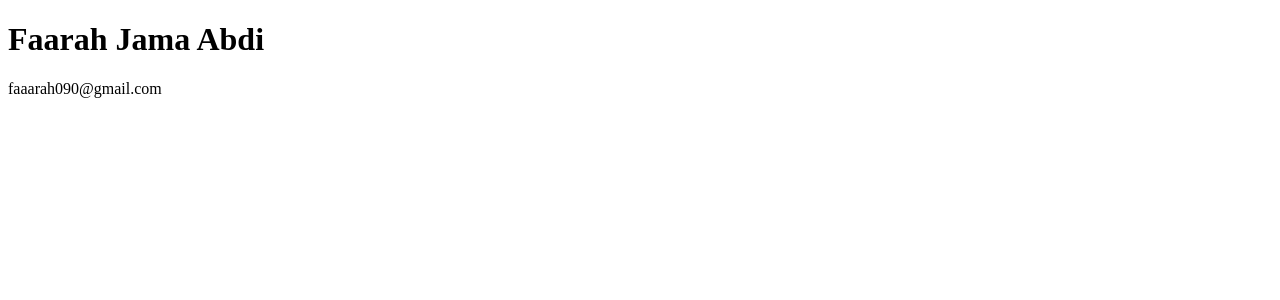
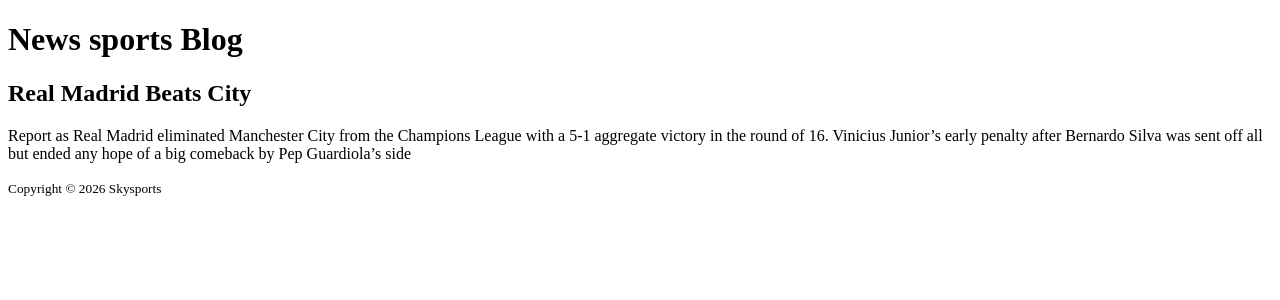
Before and after one commit to Hassan-The-Dev4/Dugsiiye-React, a React (Vite) app: page / in a window 1280 px wide. Shown: the top 300 px of the page. Built offline with nearby package versions, Linux system fonts and the light colour scheme.

Commit message:
submitted exercise 2

```diff
--- a/src/App.jsx
+++ b/src/App.jsx
@@ -1,9 +1,17 @@
-import { UserCard } from "./UserCard";
+import { Footer } from "./Footer";
+import { Header } from "./Header";
+import { Post } from "./Post";
+
 
 function App(){
   return (
+    <>
+    <Header />
+    <Post />
+    <Footer />
 
-    <UserCard />
+    </>
+
   )
 
 }
--- /dev/null
+++ b/src/Footer.jsx
@@ -0,0 +1,6 @@
+
+export const Footer = () => {
+    return (
+        <small>Copyright © 2026 Skysports</small>
+    )
+}
--- /dev/null
+++ b/src/Header.jsx
@@ -0,0 +1,8 @@
+
+
+export const Header = () => {
+    return (
+
+        <h1>News sports Blog</h1>
+    )
+}
--- /dev/null
+++ b/src/Post.jsx
@@ -0,0 +1,10 @@
+
+
+export const Post = () => {
+    return (
+        <>
+        <h2>Real Madrid Beats City</h2>
+        <p>Report as Real Madrid eliminated Manchester City from the Champions League with a 5-1 aggregate victory in the round of 16. Vinicius Junior’s early penalty after Bernardo Silva was sent off all but ended any hope of a big comeback by Pep Guardiola’s side</p>
+        </>
+    )
+}
--- a/src/UserCard.jsx
+++ /dev/null
@@ -1,11 +0,0 @@
-
-
-export const UserCard = ( ) => {
-
-    return (
-        <>
-        <h1>Faarah Jama Abdi</h1>
-        <p>faaarah090@gmail.com</p>
-        </>
-    )
-}
```
Also changed, not shown: src/assets/images/exercise2-result.png (added).
